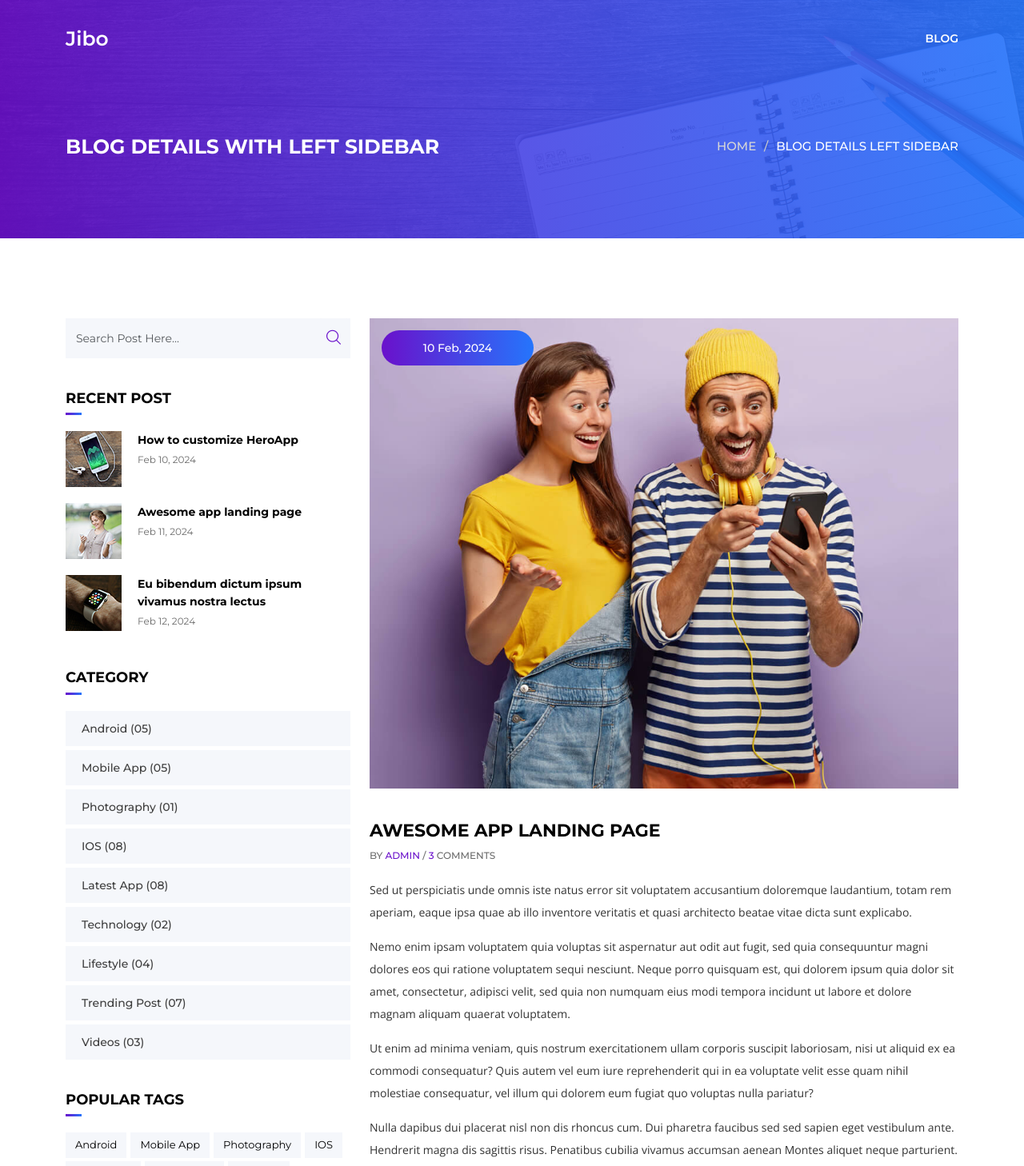
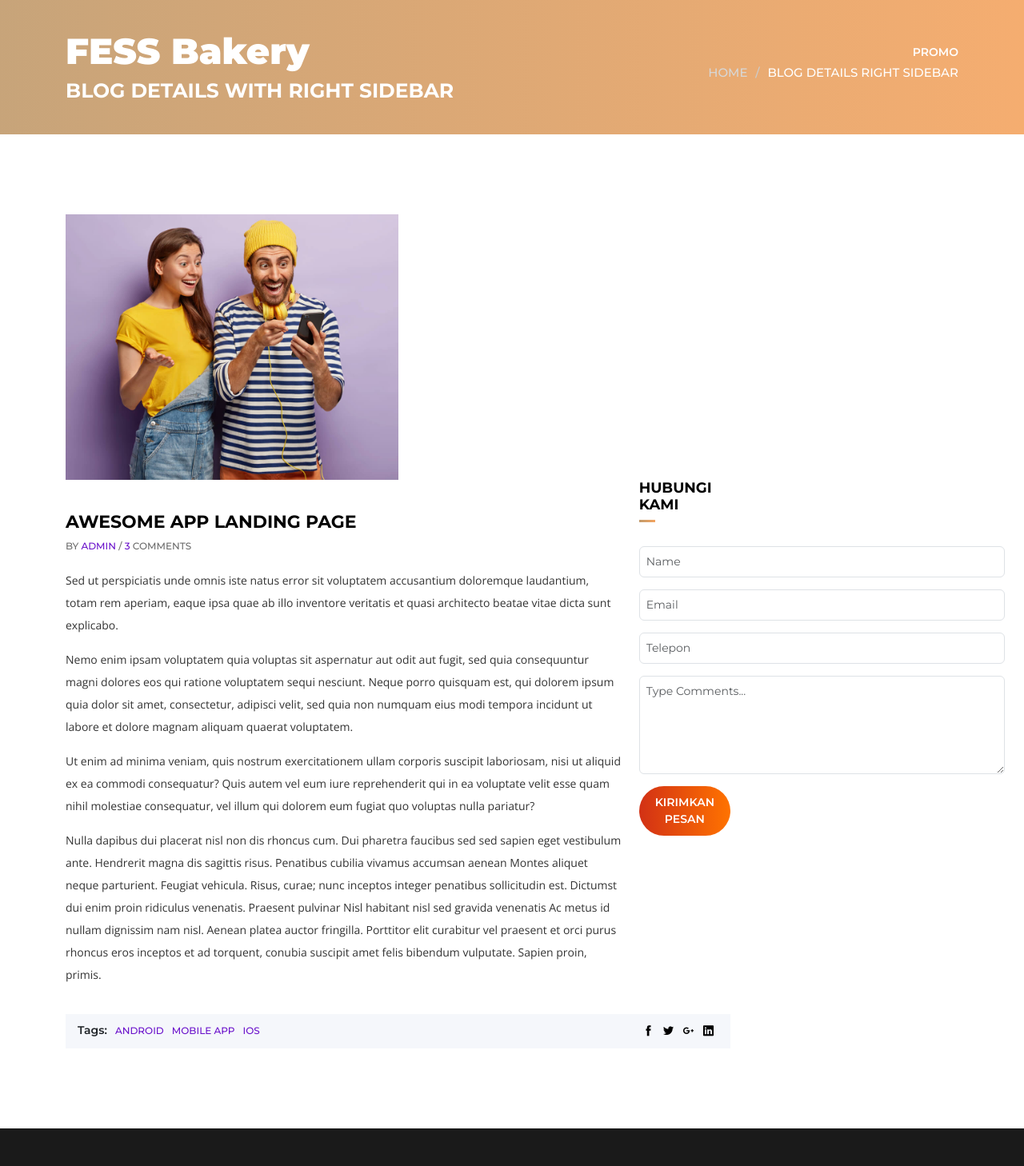
Before and after one commit to agungtu/ALLPSP, a Next.js app in the folder jibo/: page /blog/details in a window 1280 px wide. Shown: the top 1458 px of the page at 80% size. Built offline with nearby package versions, Linux system fonts and the light colour scheme.

Commit message:
Update Fauzi

```diff
--- a/jibo/components/Blog/BlogDetailsContent.js
+++ b/jibo/components/Blog/BlogDetailsContent.js
@@ -11,22 +11,25 @@ const BlogDetailsContent = () => {
           <div className="row">
             <div className="col-md-4 col-lg-4">
               {/* Sidebar */}
-              <Sidebar />
+              {/* <Sidebar /> */}
             </div>
 
-            <div className="col-md-8 col-lg-8">
+            <div className="col-md-9">
               <div className="single-blog-details">
                 <div className="single-blog-img">
                   <Image
                     src="/images/blog/post-details.jpg"
                     alt="blog"
-                    width={1000}
-                    height={800}
+                    width={500}
+                    height={300}
                   />
-                  <div className="single-blog-date">10 Feb, 2024</div>
                 </div>
 
-                <h3 className="single-blog-title">Awesome app landing page</h3>
+                <div className="content-wrapper">
+                  <div className="details-text">
+                    <h3 className="single-blog-title">
+                      Awesome app landing page
+                    </h3>
 
                     <div className="single-post-admin">
                       By <a href="#">admin</a> / <a href="#">3</a> Comments
@@ -40,19 +43,21 @@ const BlogDetailsContent = () => {
                         quasi architecto beatae vitae dicta sunt explicabo.
                       </p>
                       <p>
-                    Nemo enim ipsam voluptatem quia voluptas sit aspernatur aut
-                    odit aut fugit, sed quia consequuntur magni dolores eos qui
-                    ratione voluptatem sequi nesciunt. Neque porro quisquam est,
-                    qui dolorem ipsum quia dolor sit amet, consectetur, adipisci
-                    velit, sed quia non numquam eius modi tempora incidunt ut
-                    labore et dolore magnam aliquam quaerat voluptatem.
+                        Nemo enim ipsam voluptatem quia voluptas sit aspernatur
+                        aut odit aut fugit, sed quia consequuntur magni dolores
+                        eos qui ratione voluptatem sequi nesciunt. Neque porro
+                        quisquam est, qui dolorem ipsum quia dolor sit amet,
+                        consectetur, adipisci velit, sed quia non numquam eius
+                        modi tempora incidunt ut labore et dolore magnam aliquam
+                        quaerat voluptatem.
                       </p>
                       <p>
-                    Ut enim ad minima veniam, quis nostrum exercitationem ullam
-                    corporis suscipit laboriosam, nisi ut aliquid ex ea commodi
-                    consequatur? Quis autem vel eum iure reprehenderit qui in ea
-                    voluptate velit esse quam nihil molestiae consequatur, vel
-                    illum qui dolorem eum fugiat quo voluptas nulla pariatur?
+                        Ut enim ad minima veniam, quis nostrum exercitationem
+                        ullam corporis suscipit laboriosam, nisi ut aliquid ex
+                        ea commodi consequatur? Quis autem vel eum iure
+                        reprehenderit qui in ea voluptate velit esse quam nihil
+                        molestiae consequatur, vel illum qui dolorem eum fugiat
+                        quo voluptas nulla pariatur?
                       </p>
                       <p>
                         Nulla dapibus dui placerat nisl non dis rhoncus cum. Dui
@@ -61,13 +66,74 @@ const BlogDetailsContent = () => {
                         vivamus accumsan aenean Montes aliquet neque parturient.
                         Feugiat vehicula. Risus, curae; nunc inceptos integer
                         penatibus sollicitudin est. Dictumst dui enim proin
-                    ridiculus venenatis. Praesent pulvinar Nisl habitant nisl
-                    sed gravida venenatis Ac metus id nullam dignissim nam nisl.
-                    Aenean platea auctor fringilla. Porttitor elit curabitur vel
-                    praesent et orci purus rhoncus eros inceptos et ad torquent,
-                    conubia suscipit amet felis bibendum vulputate. Sapien
-                    proin, primis.
+                        ridiculus venenatis. Praesent pulvinar Nisl habitant
+                        nisl sed gravida venenatis Ac metus id nullam dignissim
+                        nam nisl. Aenean platea auctor fringilla. Porttitor elit
+                        curabitur vel praesent et orci purus rhoncus eros
+                        inceptos et ad torquent, conubia suscipit amet felis
+                        bibendum vulputate. Sapien proin, primis.
                       </p>
+                    </div>
+                  </div>
+
+                  <aside className="contact-form-wrapper">
+                    <h4 className="comment-title">Hubungi Kami</h4>
+                    <form method="post" action="#">
+                      <div className="row">
+                        <div className="col-lg-12">
+                          <input
+                            className="form-control"
+                            id="name"
+                            name="name"
+                            placeholder="Name"
+                            type="text"
+                            required
+                          />
+                        </div>
+
+                        <div className="col-lg-12">
+                          <input
+                            className="form-control"
+                            id="email"
+                            name="email"
+                            placeholder="Email"
+                            type="email"
+                            required
+                          />
+                        </div>
+
+                        <div className="col-lg-12">
+                          <input
+                            className="form-control"
+                            id="telepon"
+                            name="telepon"
+                            placeholder="Telepon"
+                            type="text"
+                            required
+                          />
+                        </div>
+
+                        <div className="col-lg-12">
+                          <textarea
+                            className="form-control"
+                            rows="5"
+                            id="message"
+                            name="message"
+                            placeholder="Type Comments..."
+                            required
+                          />
+                        </div>
+
+                        <div className="col-lg-12">
+                          <div className="text-center">
+                            <button type="submit" className="default-button">
+                              Kirimkan Pesan
+                            </button>
+                          </div>
+                        </div>
+                      </div>
+                    </form>
+                  </aside>
                 </div>
 
                 <div className="post-tag-media">
@@ -109,7 +175,7 @@ const BlogDetailsContent = () => {
                 </div>
               </div>
 
-              <div className="all-comments-content">
+              {/* <div className="all-comments-content">
                 <h4 className="comment-title">Comments (03)</h4>
                 <div className="comment mb-50">
                   <Image
@@ -176,9 +242,9 @@ const BlogDetailsContent = () => {
                     </Link>
                   </div>
                 </div>
-              </div>
+              </div> */}
 
-              <div className="comment-form">
+              {/* <div className="comment-form">
                 <h4 className="comment-title">Post Your Comment</h4>
                 <form method="post" action="#">
                   <div className="row">
@@ -235,11 +301,52 @@ const BlogDetailsContent = () => {
                     </div>
                   </div>
                 </form>
-              </div>
+              </div> */}
             </div>
           </div>
         </div>
       </section>
+
+      <style jsx>{`
+        .content-wrapper {
+          display: flex;
+          justify-content: space-between;
+          align-items: flex-start;
+        }
+
+        .details-text {
+          flex: 1;
+          margin-right: 20px;
+        }
+
+        .contact-form-wrapper {
+          flex: 0;
+        }
+
+        .contact-form-wrapper img {
+          width: 100%;
+          height: auto;
+        }
+
+        .form-control {
+          margin-bottom: 15px;
+          width: 400%;
+          padding: 8px;
+          box-sizing: border-box;
+        }
+
+        .text-center {
+          text-align: center;
+        }
+
+        .default-button {
+          padding: 10px 20px;
+          background-color: #007bff;
+          border: none;
+          color: white;
+          cursor: pointer;
+        }
+      `}</style>
     </>
   );
 };
--- a/jibo/pages/blog/details/index.js
+++ b/jibo/pages/blog/details/index.js
@@ -8,30 +8,36 @@ const DetailsOne = () => {
     <>
       <section
         className="top-banner-area"
-        style={{ backgroundImage: `url("/images/top-banner-area-bg.jpg")` }}
       >
         <div className="container">
           <div className="header">
             <div className="row align-items-center">
-              <div className="col-6">
+              <div className="col-lg-6">
                 <Link href="/" className="logo">
-                  Jibo
+                  FESS Bakery
                 </Link>
+                <h2 className="banner-title">Blog Details With right Sidebar</h2>
               </div>
 
               <div className="col-6 text-end">
                 <Link href="/blog/details/" className="nav-text">
-                  Blog
+                  Promo
                 </Link>
+                <ol className="breadcrumb">
+                <li>
+                  <Link href="/">Home</Link>
+                </li>
+                <li className="active">Blog Details right Sidebar</li>
+              </ol>
               </div>
             </div>
           </div>
 
-          <div className="row">
-            <div className="col-lg-6">
+          {/* <div className="row">
+            <div className="col-lg-8">
               <h2 className="banner-title">Blog Details With Left Sidebar</h2>
             </div>
-            <div className="col-lg-6">
+            <div className="col-lg-4">
               <ol className="breadcrumb">
                 <li>
                   <Link href="/">Home</Link>
@@ -39,7 +45,7 @@ const DetailsOne = () => {
                 <li className="active">Blog Details Left Sidebar</li>
               </ol>
             </div>
-          </div>
+          </div>*/}
         </div>
       </section>
 
--- a/jibo/pages/blog/index.js
+++ b/jibo/pages/blog/index.js
@@ -8,7 +8,7 @@ const BlogOne = () => {
     <>
       <div
         className="top-banner-area"
-        style={{ backgroundImage: `url("/images/top-banner-area-bg.jpg")` }}
+        style={{ backgroundImage: `url("/images/banner-wow.png")` }}
       >
         <div className="container">
           <div className="header">
--- a/jibo/styles/color/color-default.css
+++ b/jibo/styles/color/color-default.css
@@ -4,8 +4,8 @@
 }
 
 .default-button {
-  background: #987654;
-  background: linear-gradient(to right, #c19a6b, #f4a460);
+  background: #ff0000;
+  background: linear-gradient(to right, #d23115, #ff7300);
 }
 .default-button:hover {
   box-shadow: 0 0 10px #000;
@@ -265,8 +265,8 @@
   background: linear-gradient(to right, #c19a6b, #f4a460);
 }
 .single-blog-post .blog-date {
-  background: #6a11cb;
-  background: linear-gradient(to right, #6a11cb, #2575fc);
+  background: #987654;
+  background: linear-gradient(to right, #c19a6b, #f4a460);
 }
 .single-blog-post .blog-title a:hover {
   color: #6a11cb;
@@ -287,8 +287,8 @@
 }
 
 .single-blog-img .single-blog-date {
-  background: #6a11cb;
-  background: linear-gradient(to right, #6a11cb, #2575fc);
+  background: #987654;
+  background: linear-gradient(to right, #c19a6b, #f4a460);
 }
 
 .post-category .single-category:hover {
@@ -302,8 +302,8 @@
 }
 
 .comment-title::before {
-  background: #6a11cb;
-  background: linear-gradient(to right, #6a11cb, #2575fc);
+  background: #987654;
+  background: linear-gradient(to right, #c19a6b, #f4a460);
 }
 
 .popular-tags a:hover {
@@ -321,8 +321,8 @@
 }
 
 .top-banner-area::before {
-  background: #6a11cb;
-  background: linear-gradient(to right, #6a11cb, #2575fc);
+  background: #987654;
+  background: linear-gradient(to right, #c19a6b, #f4a460);
 }
 
 .single-contact-info i {
--- a/jibo/styles/css/style.css
+++ b/jibo/styles/css/style.css
@@ -2164,7 +2164,7 @@ section {
   position: relative;
 }
 .single-blog-img img {
-  width: 100%;
+  width: 50%;
 }
 .single-blog-img .single-blog-date {
   border-radius: 30px;
@@ -2475,12 +2475,12 @@ section {
   width: 100%;
 }
 .top-banner-area .header {
-  margin-bottom: 100px;
+  margin-bottom: -60px;
 }
 .top-banner-area .header .logo {
   color: #ffffff;
-  font-size: 25px;
-  font-weight: 600;
+  font-size: 45px;
+  font-weight: 1000;
 }
 .top-banner-area .header .nav-text {
   color: #ffffff;
```
Also changed, not shown: jibo/public/images/banner-wow.png (added). Lines whose indentation alone changed are shown as unchanged.
